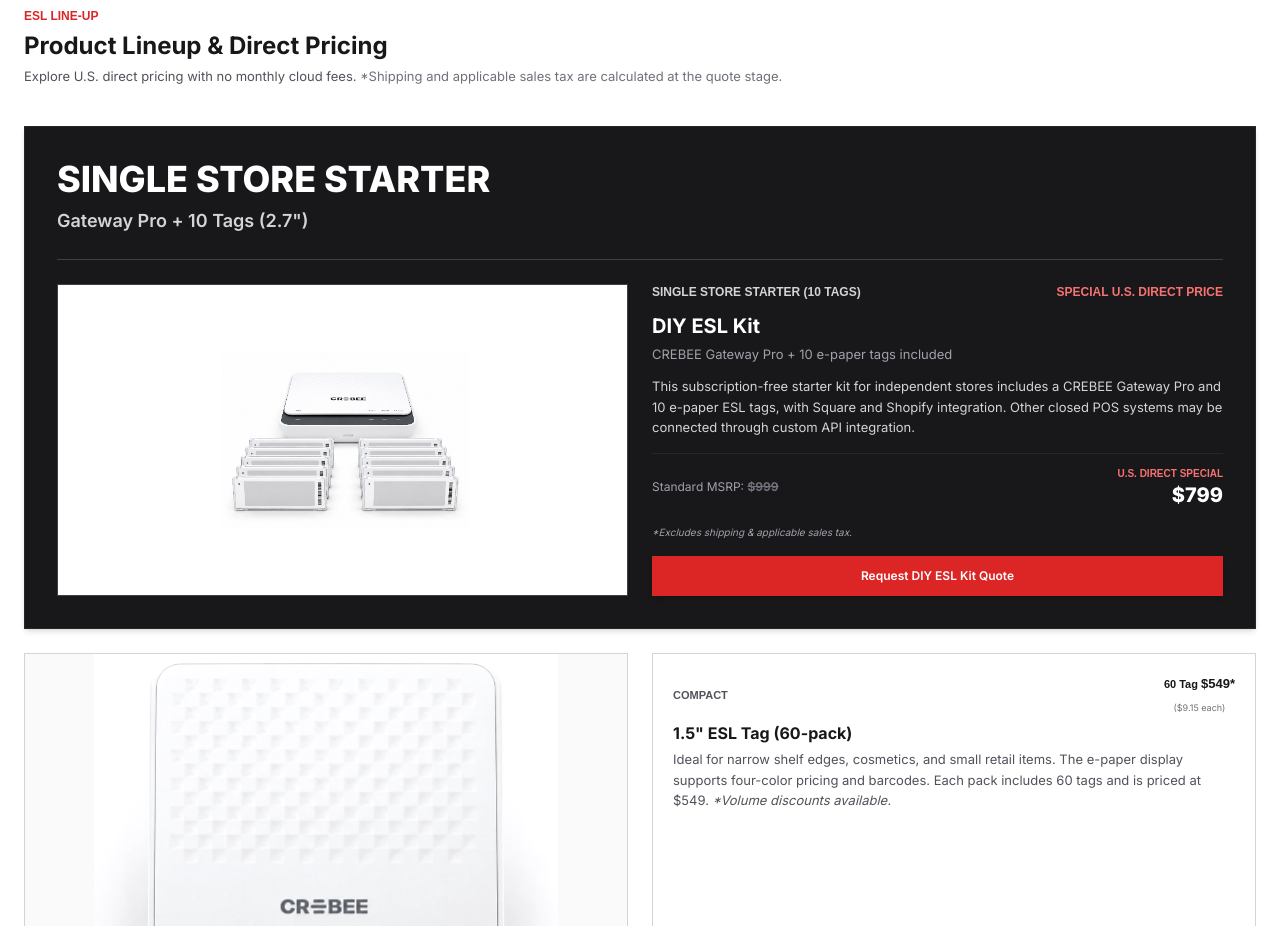
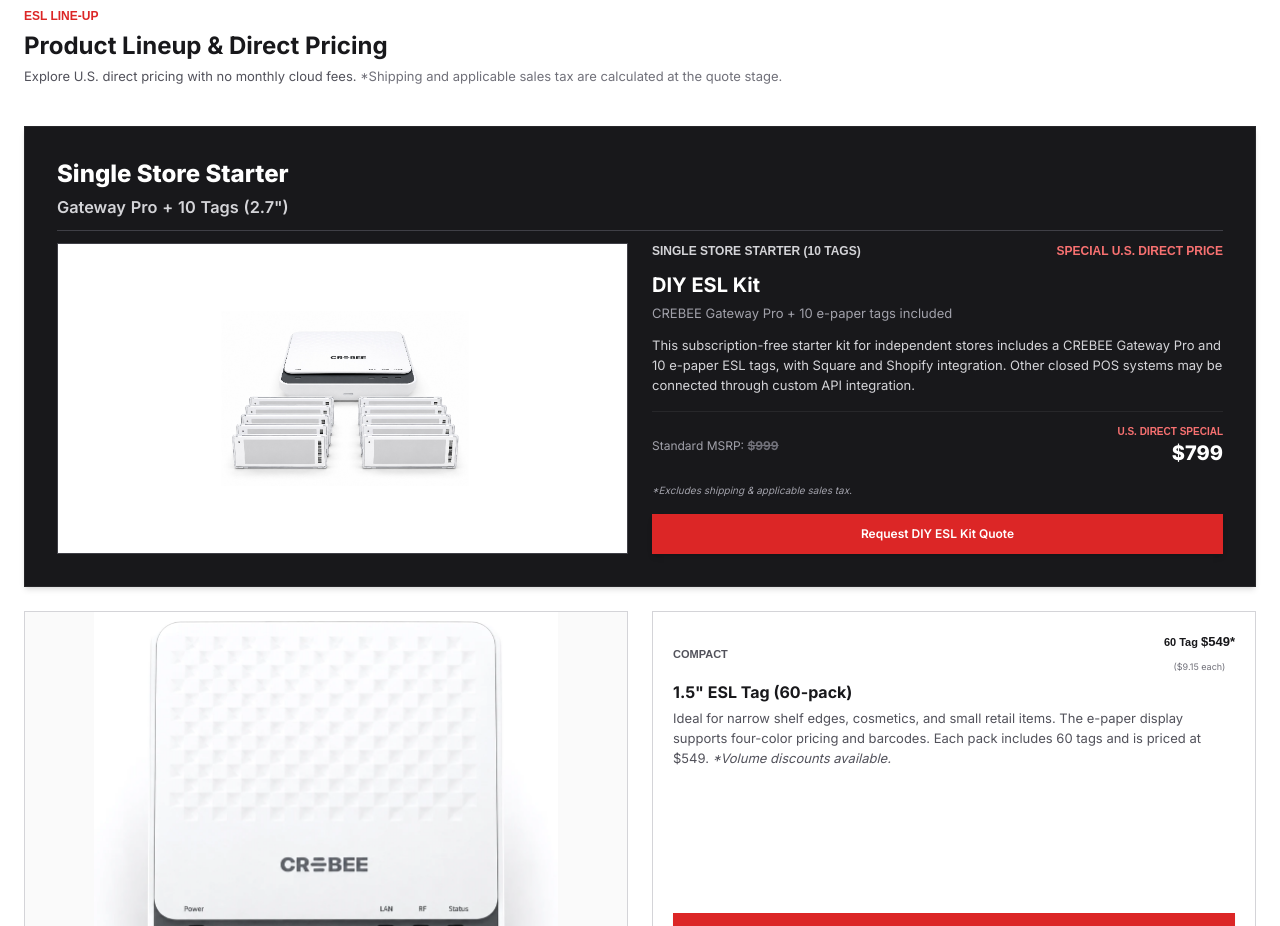
Before and after one commit to qnam0321/telica-usa-web, a website: page index.html in a window 1280 px wide. Shown: the part 1800-2726 px from the top of the page. Drawn offline with nearby package versions, Linux system fonts and the light colour scheme.

Commit message:
Align starter kit heading
Co-authored-by: Copilot <223556219+Copilot@users.noreply.github.com>

```diff
--- a/index.html
+++ b/index.html
@@ -413,10 +413,12 @@
 
                 <div class="grid grid-cols-1 lg:grid-cols-2 gap-6 mb-8">
                     <!-- DIY ESL Kit -->
-                    <div class="bg-zinc-900 text-white p-6 sm:p-8 rounded-none border border-zinc-800 grid grid-cols-1 md:grid-cols-2 lg:col-span-2 gap-6 shadow-md">
-                        <div class="md:col-span-2 border-b border-zinc-700 pb-6">
-                            <p class="text-2xl sm:text-3xl lg:text-4xl font-extrabold leading-tight">SINGLE STORE STARTER</p>
-                            <p class="text-base sm:text-lg font-semibold text-zinc-300 mt-2">Gateway Pro + 10 Tags (2.7")</p>
+                    <div class="bg-zinc-900 text-white p-4 sm:p-8 rounded-none border border-zinc-800 grid grid-cols-1 md:grid-cols-2 lg:col-span-2 gap-x-6 gap-y-3 shadow-md">
+                        <div class="md:col-span-2 border-b border-zinc-700 pb-3">
+                            <div class="w-fit max-w-full text-[clamp(1rem,7vw,1.5rem)] sm:text-2xl">
+                                <p class="font-extrabold leading-tight whitespace-nowrap">Single Store Starter</p>
+                                <p class="text-[0.68em] font-semibold leading-tight text-zinc-300 mt-2 text-justify [text-align-last:justify] whitespace-nowrap">Gateway Pro + 10 Tags (2.7")</p>
+                            </div>
                         </div>
                         <div class="w-full h-48 sm:h-64 md:h-full md:min-h-[240px] bg-white rounded-none overflow-hidden flex items-center justify-center border border-zinc-700 relative">
                             <img src="kit.jpg" alt="DIY ESL Kit" class="w-full h-full object-contain" onerror="this.style.display='none'">
```
